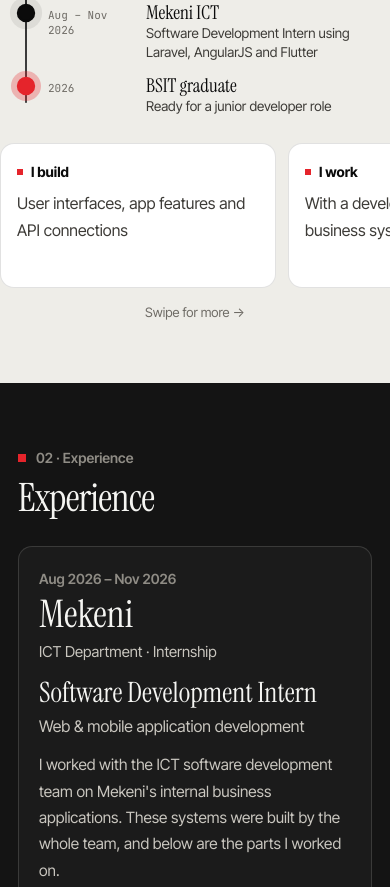
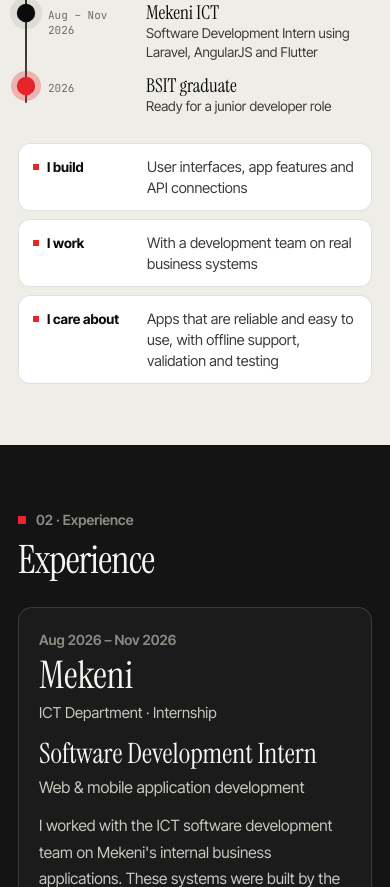
Before and after one commit to diastimaa/my-portfolio, a plain HTML site: page index.html in a window 390 px wide. Shown: the part 1577-2464 px from the top of the page. Drawn offline with Linux system fonts and the light colour scheme.

Commit message:
Show About cards as stacked rows on mobile
All three are visible without swiping, and the swipe hint is removed.

```diff
--- a/assets/styles.css
+++ b/assets/styles.css
@@ -955,3 +955,11 @@ img.is-swapping { opacity: 0; }
   .nav nav { pointer-events: none; }
   .nav.is-open nav { pointer-events: auto; }
 }
+
+/* About cards on phones: compact stacked rows instead of a swipe row */
+@media (max-width: 720px) {
+  .about__points { display: grid; grid-template-columns: 1fr; gap: 8px; margin: 24px 0 0; padding: 0; overflow: visible; scroll-snap-type: none; }
+  .about__points div { display: grid; grid-template-columns: 104px 1fr; align-items: baseline; column-gap: 10px; padding: 12px 14px; border-radius: 12px; flex: none; }
+  .about__points dt { margin-bottom: 0; font-size: 13.5px; }
+  .about__points dd { font-size: 14.5px; line-height: 1.45; }
+}
--- a/index.html
+++ b/index.html
@@ -145,7 +145,6 @@
         <div data-tilt="8"><dt>I work</dt><dd>With a development team on real business systems</dd></div>
         <div data-tilt="8"><dt>I care about</dt><dd>Apps that are reliable and easy to use, with offline support, validation and testing</dd></div>
       </dl>
-      <p class="swipe-hint" aria-hidden="true">Swipe for more →</p>
     </div>
   </div>
 </section>
```
